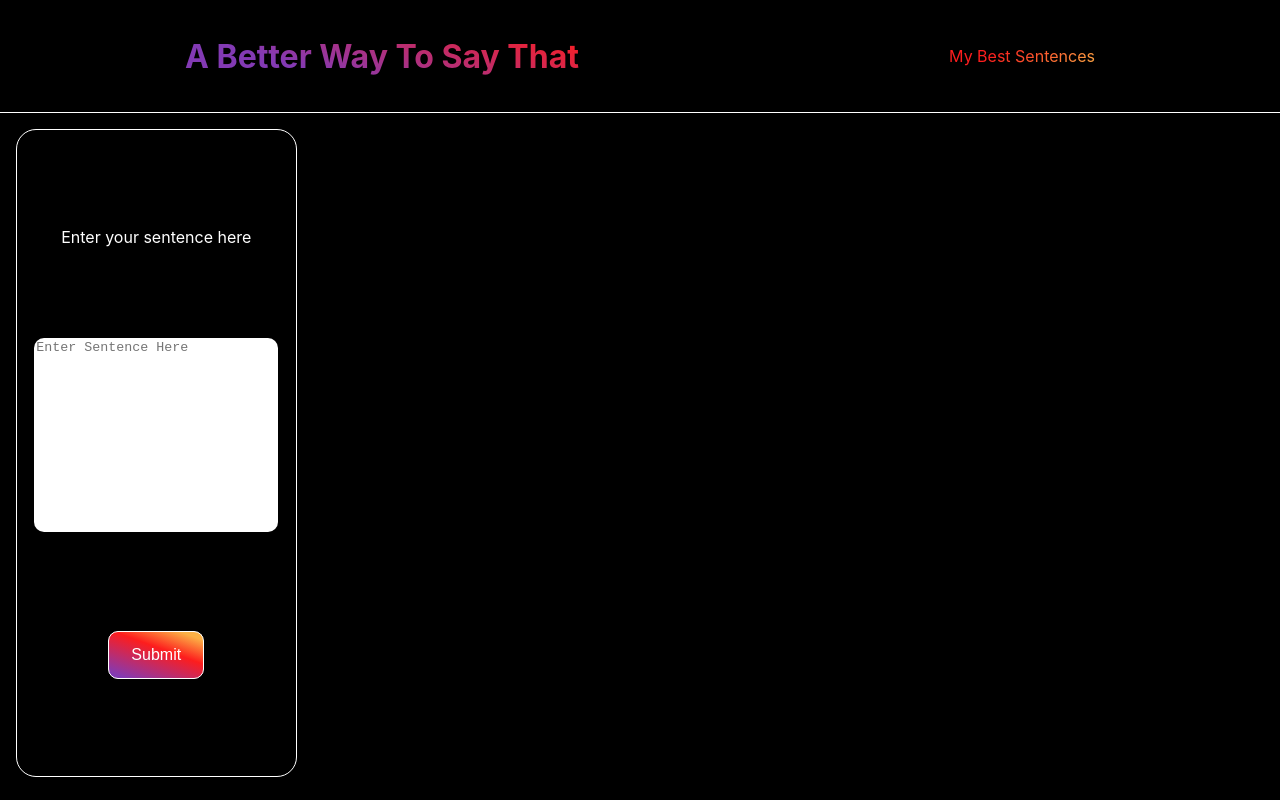
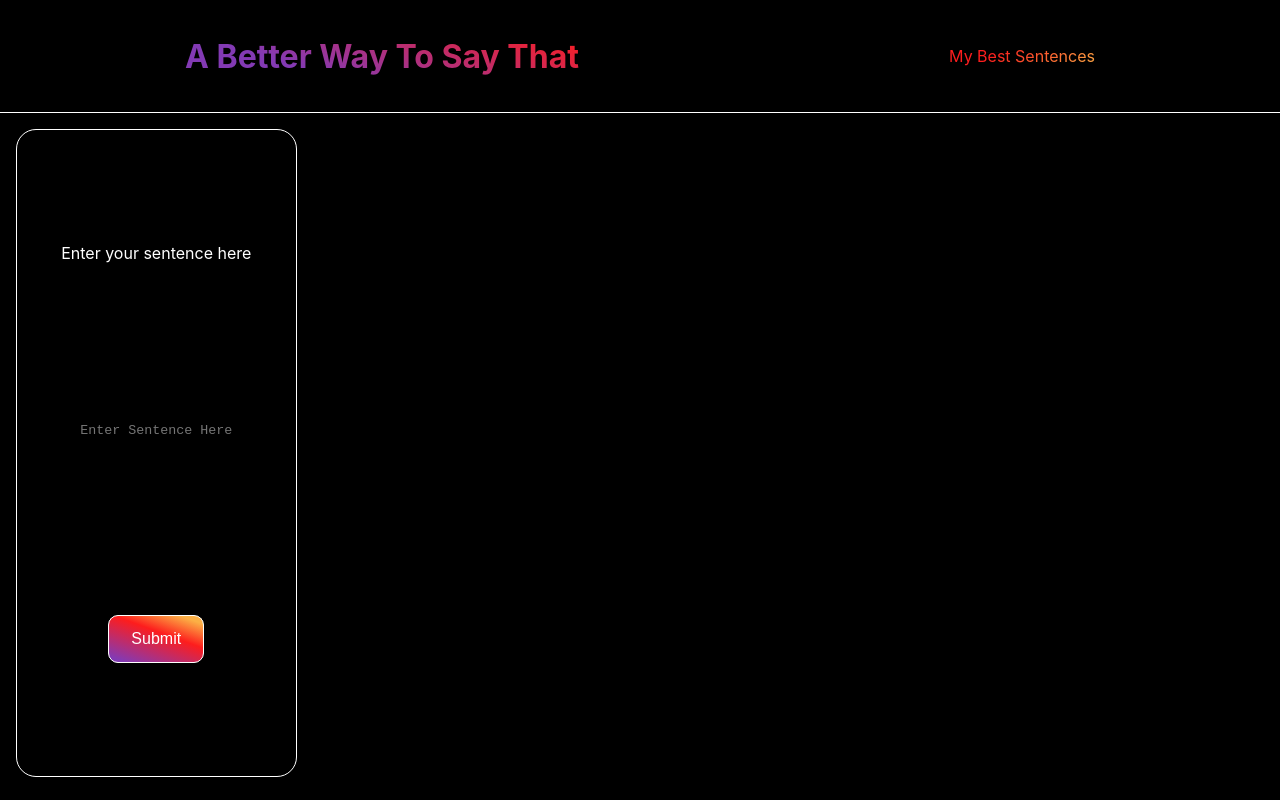
Before and after one commit to tylrs/a-better-way-to-say-that, a React (Create React App) app: page / in a window 1280 px wide. Built offline with nearby package versions, Linux system fonts and the light colour scheme.

Commit message:
Change textarea styling

```diff
--- a/src/components/Panel/Panel.css
+++ b/src/components/Panel/Panel.css
@@ -62,11 +62,22 @@ h2, label {
 }
 
 textarea {
+    background-color: black;
     border: 0px;
     border-radius: 10px;
-    height: 30%;
+    color: white;
+    height: 12%;
     resize: none;
-    width: 90%;
+    text-align: center;
+    padding-top: 20%;
+    padding-left: 10%;
+    padding-right: 10%;
+    width: 70%;
+}
+
+textarea:focus-visible, textarea:focus {
+    border: 2px solid white;
+    outline:none;
 }
 
 @keyframes fadeIn {
```
